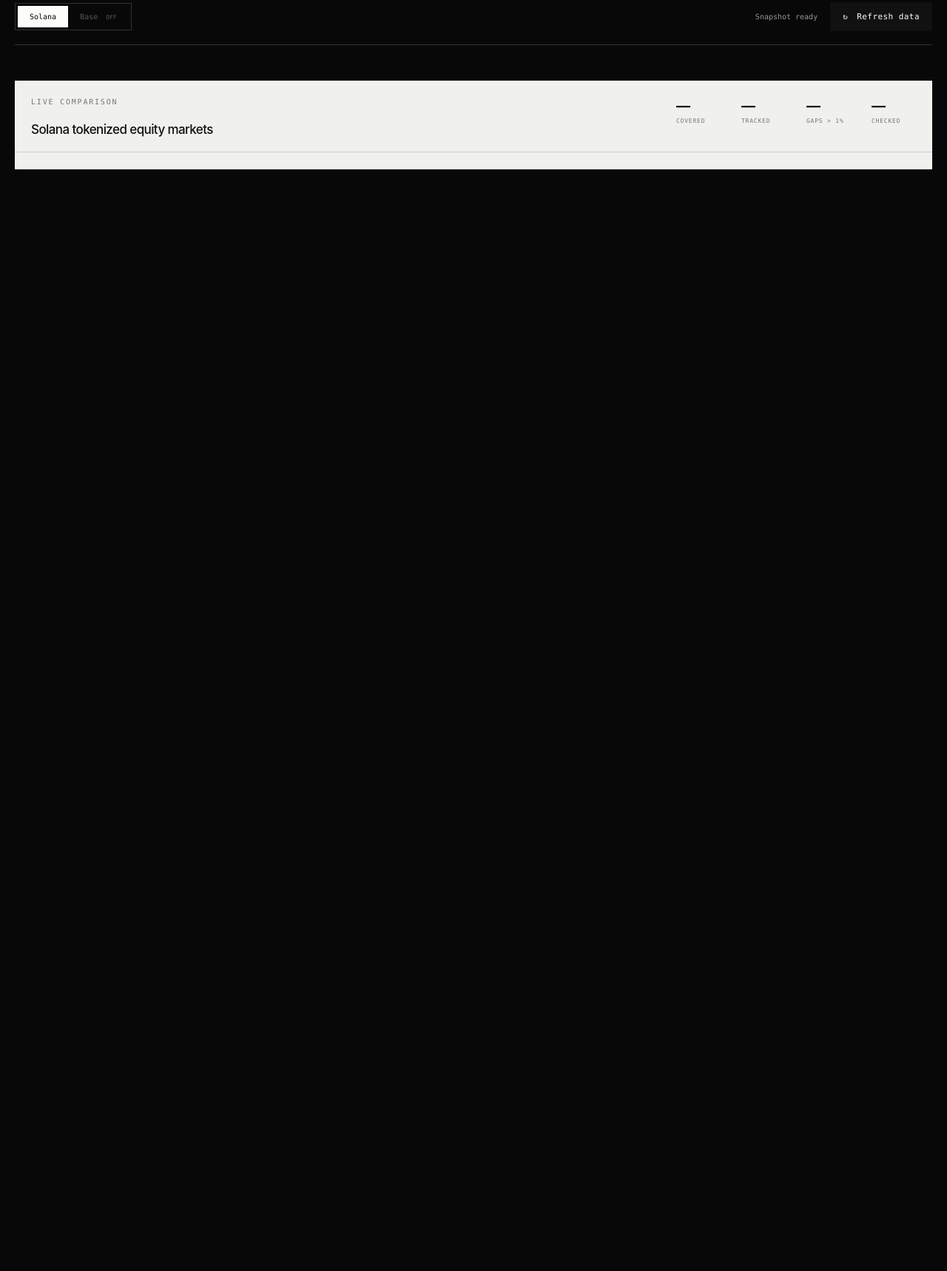
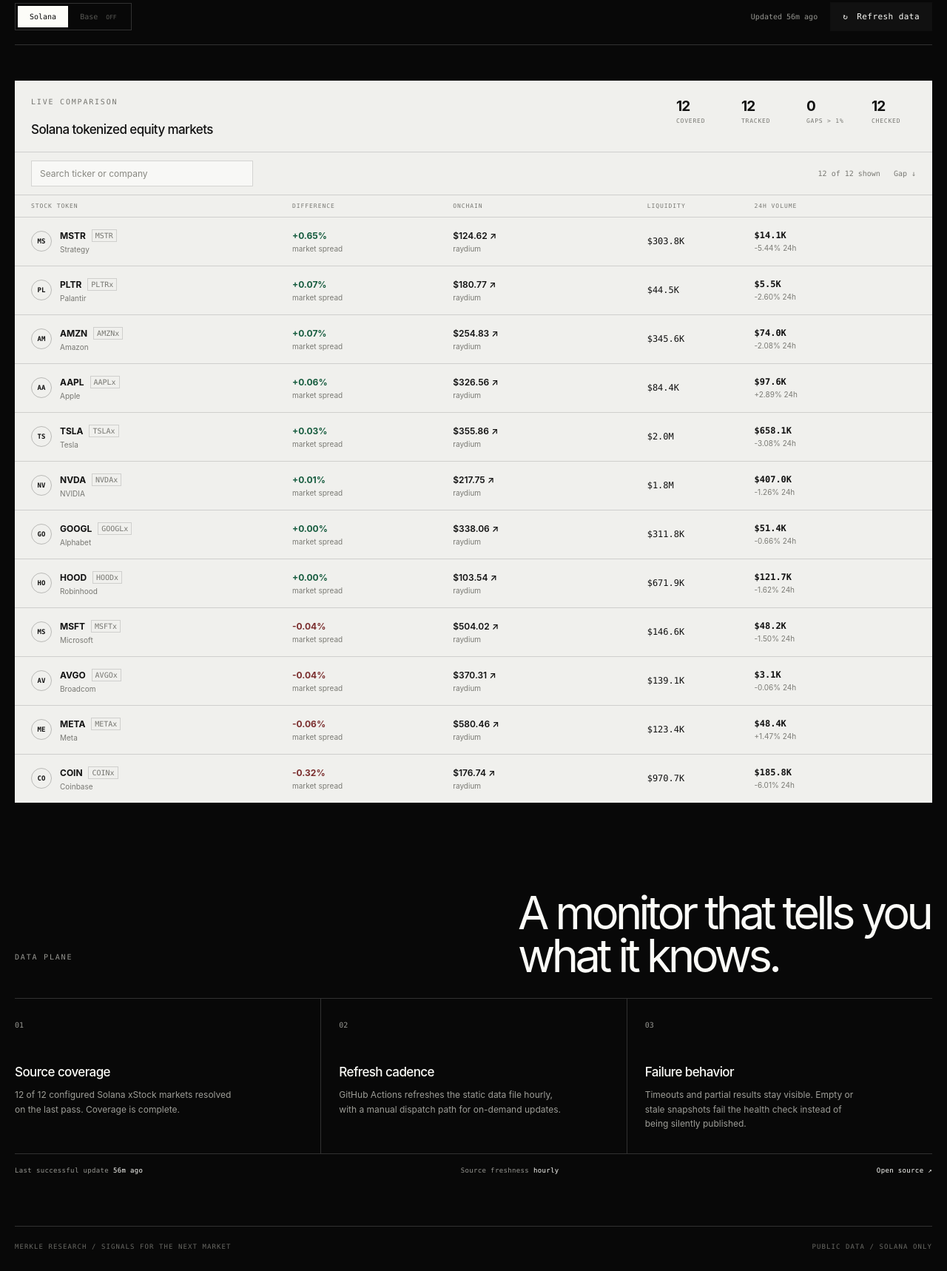
Before and after one commit to akang123/solana-stock-gap-monitor, a website: page site/index.html in a window 1280 px wide. Shown: the part 636-2354 px from the top of the page at 74% size. Before the commit the page ends 865 px from the top, so only its background shows below. Drawn offline with Linux system fonts and the light colour scheme.

Commit message:
fix: restore monitor page markup

```diff
--- a/site/index.html
+++ b/site/index.html
@@ -30,7 +30,7 @@
             <p class="hero-summary">A clean watchlist for tokenized public equities, indexed from Solana liquidity and compared against a live market feed.</p>
             <div class="hero-actions">
               <a class="button button-light" href="#monitor">View monitor <span aria-hidden="true">↘</span></a>
-              <class="text-link" href="#methodology">How it works <span aria-hidden="true">→</span></a>
+              <a class="text-link" href="#methodology">How it works <span aria-hidden="true">→</span></a>
             </div>
           </div>
           <aside class="hero-readout" aria-label="Monitor summary">
@@ -38,7 +38,7 @@
             <div class="readout-value" id="hero-average-gap">—</div>
             <div class="readout-label">average spread vs market feed</div>
             <div class="readout-rule"></div>
-            <div class="readout-grad">
+            <div class="readout-grid">
               <div><strong id="hero-covered">—</strong><span>covered</span></div>
               <div><strong id="hero-liquidity">—</strong><span>liquidity</span></div>
               <div><strong id="hero-volume">—</strong><span>24h volume</span></div>
@@ -70,10 +70,76 @@
               <div><strong id="stat-tracked">—</strong><span>tracked</span></div>
               <div><strong id="stat-gaps">—</strong><span>gaps &gt; 1%</span></div>
               <div><strong id="stat-checked">—</strong><span>checked</span></div>
+            </div>
           </div>
-        </div>
 
           <div class="table-toolbar">
             <label class="search-field">
               <span class="sr-only">Search ticker or company</span>
-              <input id="search-input" type="search" placeholder="Search ticker or company" autocomplete"
+              <input id="search-input" type="search" placeholder="Search ticker or company" autocomplete="off" />
+            </label>
+            <div class="toolbar-right">
+              <span class="result-count" id="result-count">—</span>
+              <button class="sort-button" id="sort-button" type="button" aria-label="Sort by gap, currently descending">Gap <span aria-hidden="true">↓</span></button>
+            </div>
+          </div>
+
+          <div class="table-wrap">
+            <table>
+              <thead>
+                <tr>
+                  <th scope="col">Stock token</th>
+                  <th scope="col">Difference</th>
+                  <th scope="col">Onchain</th>
+                  <th scope="col">Liquidity</th>
+                  <th scope="col">24h volume</th>
+                </tr>
+              </thead>
+              <tbody id="market-rows"></tbody>
+            </table>
+          </div>
+
+          <div class="empty-state" id="empty-state" hidden>
+            <strong>No tracked markets match that search.</strong>
+            <span>Try a ticker like NVDA or a company name like Microsoft.</span>
+          </div>
+        </section>
+
+        <section class="status-section" id="methodology" aria-labelledby="status-title">
+          <div class="section-heading">
+            <p class="eyebrow">DATA PLANE</p>
+            <h2 id="status-title">A monitor that tells you what it knows.</h2>
+          </div>
+          <div class="status-grid">
+            <article class="status-block">
+              <span class="status-index">01</span>
+              <h3>Source coverage</h3>
+              <p id="coverage-copy">Waiting for the latest snapshot.</p>
+            </article>
+            <article class="status-block">
+              <span class="status-index">02</span>
+              <h3>Refresh cadence</h3>
+              <p>GitHub Actions refreshes the static data file hourly, with a manual dispatch path for on-demand updates.</p>
+            </article>
+            <article class="status-block">
+              <span class="status-index">03</span>
+              <h3>Failure behavior</h3>
+              <p>Timeouts and partial results stay visible. Empty or stale snapshots fail the health check instead of being silently published.</p>
+            </article>
+          </div>
+          <div class="status-footer">
+            <span>Last successful update <strong id="last-updated">—</strong></span>
+            <span>Source freshness <strong>hourly</strong></span>
+            <a href="https://dexscreener.com/solana" target="_blank" rel="noreferrer">Open source ↗</a>
+          </div>
+        </section>
+      </main>
+
+      <footer class="site-footer">
+        <span>MERKLE RESEARCH / SIGNALS FOR THE NEXT MARKET</span>
+        <span>PUBLIC DATA / SOLANA ONLY</span>
+      </footer>
+    </div>
+    <script type="module" src="./app.js?v=dev"></script>
+  </body>
+</html>
```
